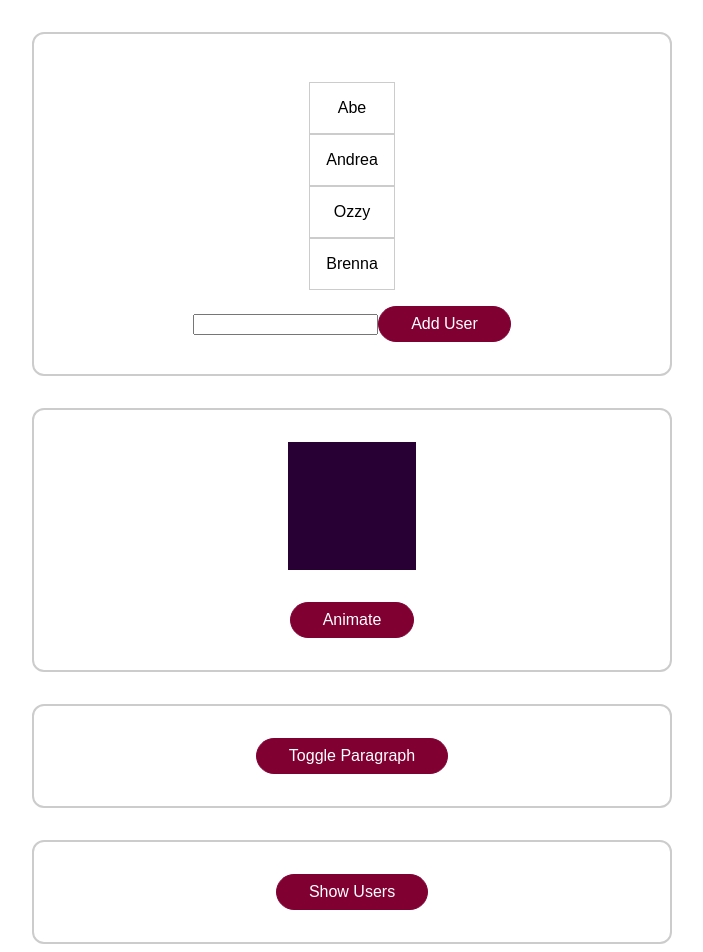
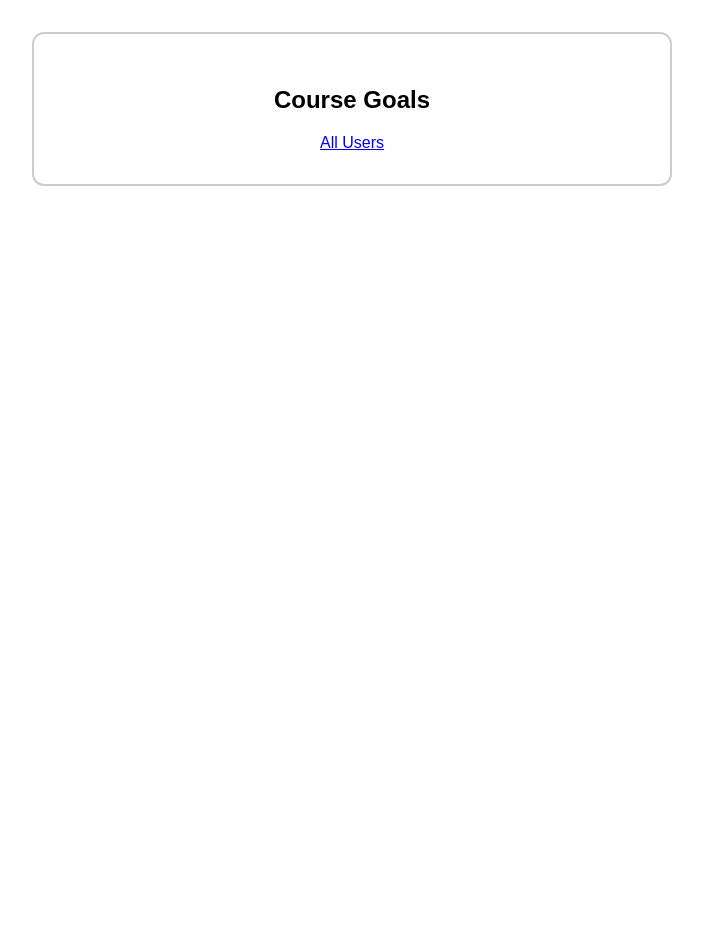
Before and after one commit to AbeJitsu/animations-01-starting-setup, a Vue app: page /goals in a window 1280 px wide. Shown: the top 952 px of the page, without its empty margins (288-991 px from the left). After the commit the page ends 800 px from the top, so only its background shows below. Built offline with nearby package versions, Linux system fonts and the light colour scheme.

Commit message:
Add vue-router and create new pages

```diff
--- a/package.json
+++ b/package.json
@@ -9,7 +9,8 @@
   },
   "dependencies": {
     "core-js": "^3.6.5",
-    "vue": "^3.0.0"
+    "vue": "^3.0.0",
+    "vue-router": "^4.2.5"
   },
   "devDependencies": {
     "@vue/cli-plugin-babel": "~4.5.0",
--- a/src/App.vue
+++ b/src/App.vue
@@ -1,55 +1,17 @@
 <template>
-  <div class="container">
-    <users-list ></users-list>
-  </div>
-
-  <div class="container">
-    <div class="block" :class="{ animate: animatedBlock }"></div>
-    <button @click="animateBlock">Animate</button>
-  </div>
-
-  <div class="container">
-    <transition
-      :css="false"
-      name="para"
-      @before-enter="beforeEnter"
-      @enter="enter"
-      @after-enter="afterEnter"
-      @before-leave="beforeLeave"
-      @leave="leave"
-      @after-leave="afterLeave"
-      @enter-cancelled="enterCancelled"
-      @leave-cancelled="leaveCancelled"
-    >
-      <p v-if="paraIsVisible">This is only sometimes visible...</p>
+  <router-view v-slot="slotProps">
+    <transition name="fade-button" mode="out-in">
+      <component :is="slotProps.Component"> </component>
     </transition>
-
-    <button @click="toggleParagraph">Toggle Paragraph</button>
-  </div>
-
-  <div class="container">
-    <transition name="fade-button" mode="out-in">
-      <button @click="showUsers" v-if="!usersAreVisible">Show Users</button>
-      <button @click="hideUsers" v-else>Hide Users</button>
-    </transition>
-  </div>
-
-  <base-modal @close="hideDialog" :open="dialogIsVisible">
-    <p>This is a test dialog!</p>
-    <button @click="hideDialog">Close it!</button>
-  </base-modal>
-
-  <div class="container">
-    <button @click="showDialog">Show Dialog</button>
-  </div>
+  </router-view>
 </template>
 
 <script>
-import UsersList from './components/UsersList.vue';
+// import UsersList from './components/UsersList.vue';
 
 export default {
   components: {
-    UsersList,
+    // UsersList,
   },
   data() {
     return {
@@ -64,11 +26,11 @@
   methods: {
     enterCancelled(el) {
       console.log(el);
-      clearInterval(this.enterInterval)
+      clearInterval(this.enterInterval);
     },
     leaveCancelled(el) {
-      console.log(el)
-      clearInterval(this.leaveInterval)
+      console.log(el);
+      clearInterval(this.leaveInterval);
     },
 
     beforeEnter(el) {
@@ -80,7 +42,7 @@
       console.log('enter');
       console.log(el);
       let round = 1;
-      this.enterInterval = setInterval( () => {
+      this.enterInterval = setInterval(() => {
         el.style.opacity = round * 0.01;
         round++;
         if (round > 100) {
@@ -102,7 +64,7 @@
       console.log('leave');
       console.log(el);
       let round = 1;
-     this.leaveInterval = setInterval( () => {
+      this.leaveInterval = setInterval(() => {
         el.style.opacity = 1 - round * 0.01;
         round++;
         if (round > 100) {
@@ -205,6 +167,14 @@
   opacity: 1;
 }
 
+.route-enter-active {
+  animation: slide-scale 0.3s ease-out;
+}
+
+.route-leave-active {
+  animation: slide-scale 0.3s ease-in;
+}
+
 @keyframes slide-scale {
   0% {
     transform: translateX(0) scale(1);
--- a/src/main.js
+++ b/src/main.js
@@ -1,10 +1,26 @@
 import { createApp } from 'vue';
+import { createRouter, createWebHistory } from 'vue-router';
 
 import App from './App.vue';
 import BaseModal from './components/BaseModal.vue';
+
+import AllUsers from './pages/AllUsers.vue';
+import CourseGoals from './pages/CourseGoals.vue';
+
+const router = createRouter({
+  history: createWebHistory(),
+  routes: [
+    { path: '/', component: AllUsers },
+    { path: '/goals', component: CourseGoals },
+  ],
+});
 
 const app = createApp(App);
 
 app.component('base-modal', BaseModal);
 
-app.mount('#app');
+app.use(router);
+
+router.isReady().then( () => {
+  app.mount('#app');
+});
--- /dev/null
+++ b/src/pages/AllUsers.vue
@@ -0,0 +1,6 @@
+<template>
+    <div class="container">
+        <h2>All Users</h2>
+        <router-link to="/goals">Course Goals</router-link>
+    </div>
+</template>
--- /dev/null
+++ b/src/pages/CourseGoals.vue
@@ -0,0 +1,6 @@
+<template>
+    <div class="container">
+        <h2>Course Goals</h2>
+        <router-link to="/">All Users</router-link>
+    </div>
+</template>
```
Also changed, not shown: 1 other file (tests, documents, lock files or other folders).
